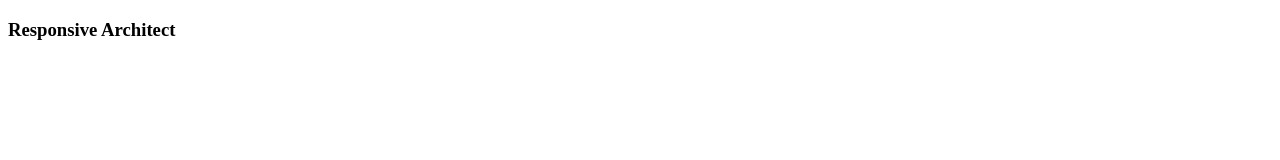
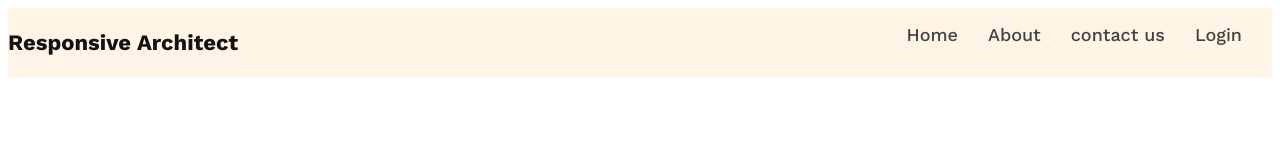
Before and after one commit to ShuvroMandal/responsive-architect-web-site, a plain HTML site: page index.html in a window 1280 px wide. Drawn offline with nearby package versions, Linux system fonts and the light colour scheme.

Commit message:
added navbar

```diff
--- a/index.html
+++ b/index.html
@@ -5,15 +5,24 @@
     <meta charset="UTF-8">
     <meta name="viewport" content="width=device-width, initial-scale=1.0">
     <title>Responsive Architect</title>
+    <link rel="stylesheet" href="style.css">
 
 </head>
 
 <body class="work-sans-font">
-    <header>
-        <nav class="navbar">
-            <h3>Responsive Architect</h3>
+    <header class="background-header">
+        <nav class="navbar display-flex">
+            <h3 class="brand">Responsive Architect</h3>
+            <ul class="nav-links display-flex">
+                <li class="nav-item"><a href="" class="nav-link">Home</a></li>
+                <li class="nav-item"><a href="" class="nav-link">About</a></li>
+                <li class="nav-item"><a href="" class="nav-link">contact us</a></li>
+                <li class="nav-item"><a href="" class="nav-link">Login</a></li>
+            </ul>
+        </nav>
+        <div class="banner">
 
-        </nav>
+        </div>
     </header>
     <main>
 
--- a/style.css
+++ b/style.css
@@ -7,3 +7,43 @@
     font-weight: 400;
     font-style: normal;
 }
+
+/*shared style*/
+
+/*navbar style*/
+.display-flex {
+    display: flex;
+}
+
+.navbar {
+    justify-content: space-between;
+}
+
+.nav-item {
+    list-style: none;
+    margin-right: 30px;
+}
+
+.nav-link {
+    text-decoration: none;
+    align-items: center;
+    color: #424242;
+    font-weight: 500;
+    font-size: 18px;
+}
+
+.brand {
+    color: #131313;
+    font-size: 22px;
+    font-weight: 700;
+}
+
+.background-header {
+    background-color: rgba(255, 144, 14, 0.1);
+}
+
+.navbar,
+.banner {
+    max-width: 1440px;
+    margin: 0 auto;
+}
```
